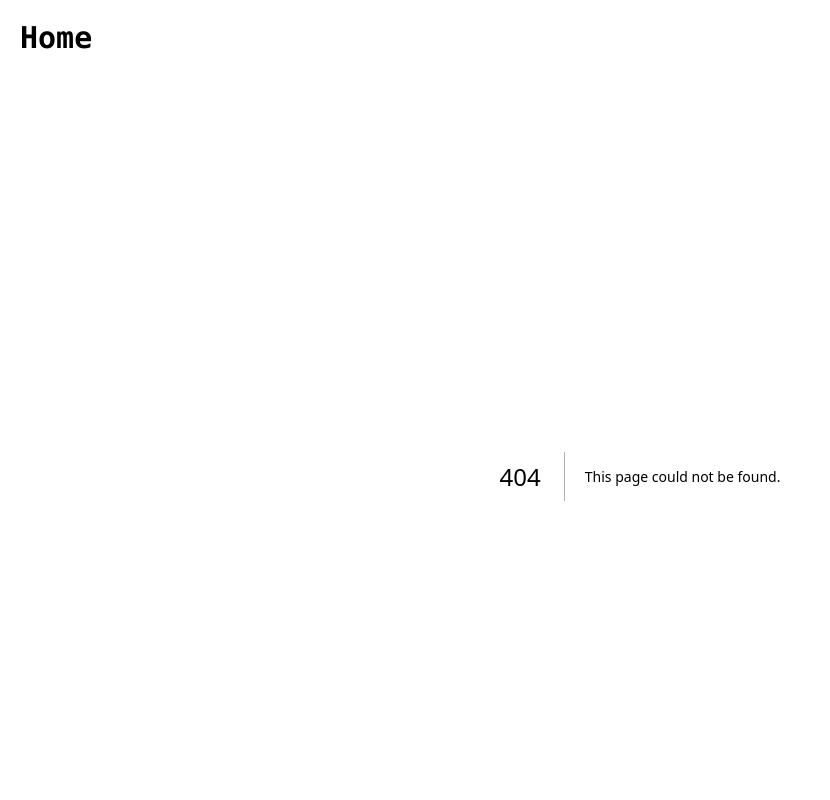
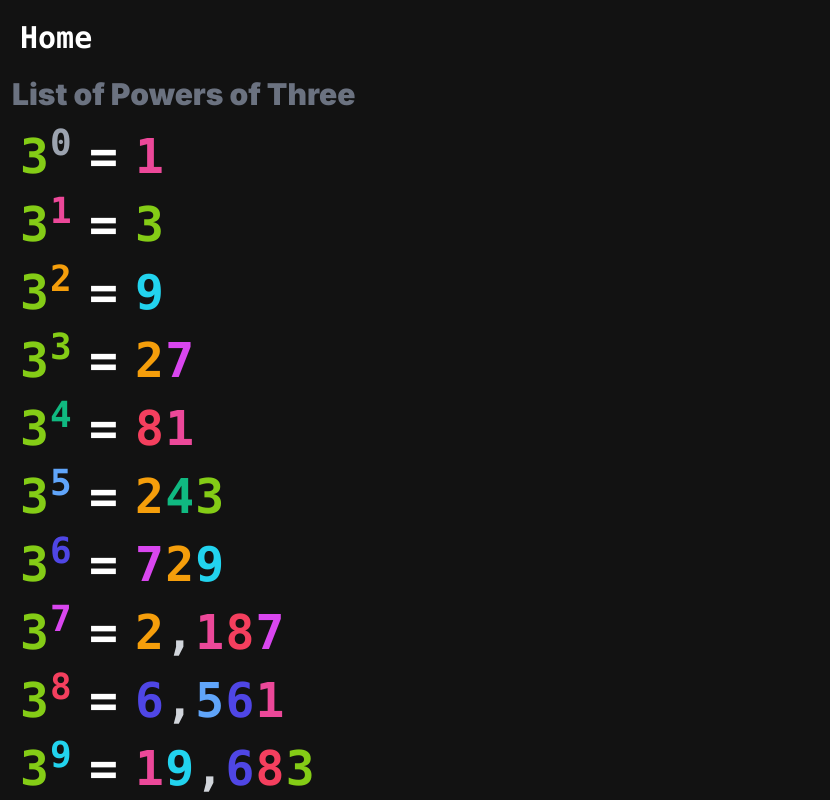
Before and after one commit to hadmacker/numbrella, a Next.js app: page /numbers/allpowersofthree in a window 1280 px wide. Before the commit this address had no page. Shown: the top 800 px of the page, without its empty margins (0-830 px from the left). Built offline with nearby package versions, Linux system fonts and the light colour scheme.

Commit message:
powers of two/three lists + audit update (#39)
* list of square and cube numbers

* counter

* counter

* counter

* more powers

* more powers

```diff
--- /dev/null
+++ b/app/numbers/allpowersofthree/page.tsx
@@ -0,0 +1,62 @@
+'use client'
+
+import React from "react";
+import { PrettyChar } from '../../prettyChar'
+import { NumberFormatter } from '../../numberFormatter'
+
+const numbers = PrettyChar.allCharacters();
+
+function formatted(number: number, bw: boolean): React.ReactElement[] {
+  const digitsArray = NumberFormatter.formatNumberWithBreaks(number.toString()).split("");
+
+  // Create an array of <div> elements to hold each digit
+  const divElements: React.ReactElement[] = digitsArray.map((digit, index) => {
+    const prettyStyle = (bw.toString() == "true")
+      ? numbers.filter(n=> n.id == "0")[0].prettyStyle
+      : numbers.filter(n=> n.id == digit)[0].prettyStyle;
+    const combinedClasses = `${prettyStyle}`;
+    return (
+      <span className={combinedClasses} key={index}>
+        {digit}
+      </span>
+    );
+  });
+
+  return divElements;
+}
+
+export default function Page() {
+  const n = 30;
+  const divElements: React.ReactElement[] = [];
+
+  for (let i = 0; i <= n; i++) {
+    const answer = Math.pow(3, i);
+    divElements.push(
+      <div key={i}>
+        {Formula(i, 3, answer, false)}
+      </div>
+    );
+  }
+
+  return (
+    <>
+      <span className="mx-3 md:mx-2 md:p-1 text-2xl md:text-3xl font-black text-gray-500">List of Powers of Three</span>
+      <div className="columns-1 text-left">
+        {divElements}
+      </div>
+    </>
+  )
+}
+
+function Formula(power: number, base: number, answer: number, bw: boolean) {
+  return (
+    <>
+      <p className="text-left m-5 tracking-wide font-mono text-5xl font-black">
+        {formatted(base, bw)}
+        <sup>{formatted(power, bw)}</sup>
+        <span className="px-4">=</span>
+        {formatted(answer, bw)}
+      </p>
+    </>
+    )
+}
--- /dev/null
+++ b/app/numbers/allpowersoftwo/page.tsx
@@ -0,0 +1,62 @@
+'use client'
+
+import React from "react";
+import { PrettyChar } from '../../prettyChar'
+import { NumberFormatter } from '../../numberFormatter'
+
+const numbers = PrettyChar.allCharacters();
+
+function formatted(number: number, bw: boolean): React.ReactElement[] {
+  const digitsArray = NumberFormatter.formatNumberWithBreaks(number.toString()).split("");
+
+  // Create an array of <div> elements to hold each digit
+  const divElements: React.ReactElement[] = digitsArray.map((digit, index) => {
+    const prettyStyle = (bw.toString() == "true")
+      ? numbers.filter(n=> n.id == "0")[0].prettyStyle
+      : numbers.filter(n=> n.id == digit)[0].prettyStyle;
+    const combinedClasses = `${prettyStyle}`;
+    return (
+      <span className={combinedClasses} key={index}>
+        {digit}
+      </span>
+    );
+  });
+
+  return divElements;
+}
+
+export default function Page() {
+  const n = 55;
+  const divElements: React.ReactElement[] = [];
+
+  for (let i = 0; i <= n; i++) {
+    const answer = Math.pow(2, i);
+    divElements.push(
+      <div key={i}>
+        {Formula(i, 2, answer, false)}
+      </div>
+    );
+  }
+
+  return (
+    <>
+      <span className="mx-3 md:mx-2 md:p-1 text-2xl md:text-3xl font-black text-gray-500">List of Powers of Two</span>
+      <div className="columns-1 text-left">
+        {divElements}
+      </div>
+    </>
+  )
+}
+
+function Formula(power: number, base: number, answer: number, bw: boolean) {
+  return (
+    <>
+      <p className="text-left m-5 tracking-wide font-mono text-5xl font-black">
+        {formatted(base, bw)}
+        <sup>{formatted(power, bw)}</sup>
+        <span className="px-4">=</span>
+        {formatted(answer, bw)}
+      </p>
+    </>
+    )
+}
--- a/app/numbers/powersoftwo/page.tsx
+++ b/app/numbers/powersofthree/page.tsx
@@ -31,7 +31,7 @@ export default function Page() {
   const [power, setPower] = useState<number>(0);
   const [value, setValue] = useState<number>(1);
   const [iteration, setIteration] = useState<number>(0);
-  const maxIteration = 55;
+  const maxIteration = 30;
 
   return (
     <>
@@ -39,7 +39,7 @@ export default function Page() {
         <button className=""
             onClick={() => {
               const newPower = power + 1;
-              const newValue = Math.pow(2, newPower);
+              const newValue = Math.pow(3, newPower);
               const newIteration = iteration + 1;
 
               if(newIteration > maxIteration) {
@@ -88,14 +88,14 @@ function Formula(value1: number, power: number, bw: boolean) {
   return (
     <>
       <div className="text-center m-1">
-        <span className="normal-nums ">{formatted(2, bw)}</span>
-        <span className="ordinal text-xl align-top">{formatted(power, bw)}</span>
+        <span className="normal-nums ">{formatted(3, bw)}</span>
+        <sup className="ordinal text-xl align-top">{formatted(power, bw)}</sup>
       </div>
       <div className="text-center m-1">
         <span className=" text-black-600/100">=</span>
       </div>
       <div className="text-center m-1 break-all">
-        <span className="">{expansion(2, power, bw)}</span>
+        <span className="">{expansion(3, power, bw)}</span>
       </div>
       <div className="text-center m-1">
         <span className=" text-black-600/100">=</span>
--- a/app/page.tsx
+++ b/app/page.tsx
@@ -11,6 +11,9 @@ export default function Home() {
             <li key="n1.1.2.2" className='mx-3 my-3 md:mx-:3 md:my-6'><a href="numbers/fib-all?first=75"><span className="mx-2 p-4 text-2xl md:text-3xl font-black">Fibonacci List</span></a></li>
             <li key="n1.1.2.3" className='mx-3 my-3 md:mx-:3 md:my-6'><a href="numbers/pi"><span className="mx-2 p-4 text-2xl md:text-3xl font-black">Pi to 100 decimals</span></a></li>
             <li key="n1.1.2.4" className='mx-3 my-3 md:mx-:3 md:my-6'><a href="numbers/powersoftwo"><span className="mx-2 p-4 text-2xl md:text-3xl font-black">Powers of Two</span></a></li>
+            <li key="n1.1.2.4.alltwos" className='mx-3 my-3 md:mx-:3 md:my-6'><a href="numbers/allpowersoftwo"><span className="mx-2 p-4 text-2xl md:text-3xl font-black">List of Powers of Two</span></a></li>
+            <li key="n1.1.2.4.threes" className='mx-3 my-3 md:mx-:3 md:my-6'><a href="numbers/powersofthree"><span className="mx-2 p-4 text-2xl md:text-3xl font-black">Powers of Three</span></a></li>
+            <li key="n1.1.2.4.allthrees" className='mx-3 my-3 md:mx-:3 md:my-6'><a href="numbers/allpowersofthree"><span className="mx-2 p-4 text-2xl md:text-3xl font-black">List of Powers of Three</span></a></li>
             <li key="n1.1.2.4.all" className='mx-3 my-3 md:mx-:3 md:my-6'><a href="numbers/allsquares"><span className="mx-2 p-4 text-2xl md:text-3xl font-black">Square number list</span></a></li>
             <li key="n1.1.2.5" className='mx-3 my-3 md:mx-:3 md:my-6'><a href="numbers/cubes"><span className="mx-2 p-4 text-2xl md:text-3xl font-black">Cube numbers</span></a></li>
             <li key="n1.1.2.5.all" className='mx-3 my-3 md:mx-:3 md:my-6'><a href="numbers/allcubes"><span className="mx-2 p-4 text-2xl md:text-3xl font-black">Cube number list</span></a></li>
```
Also changed, not shown: 1 other file (tests, documents, lock files or other folders).
